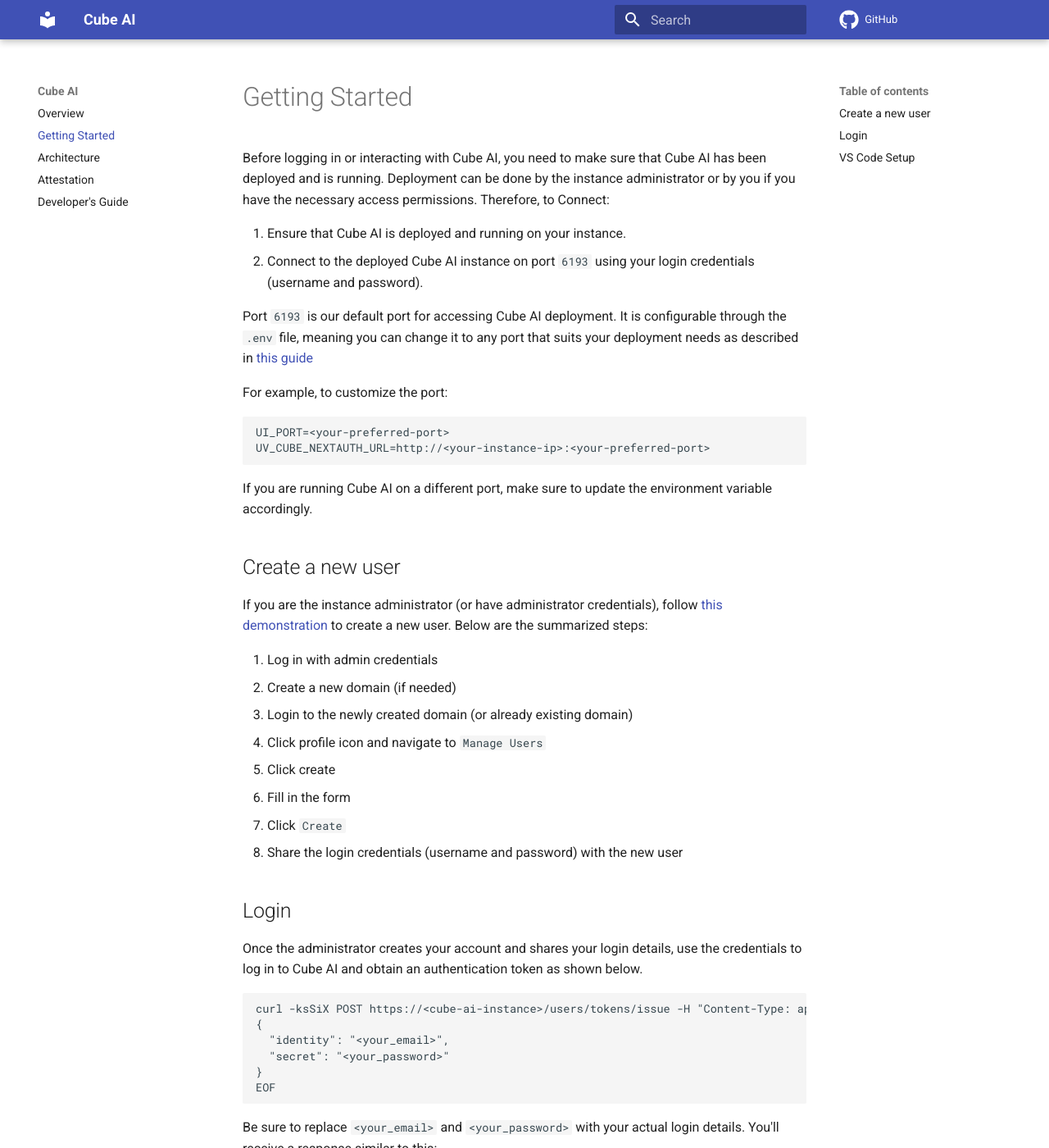
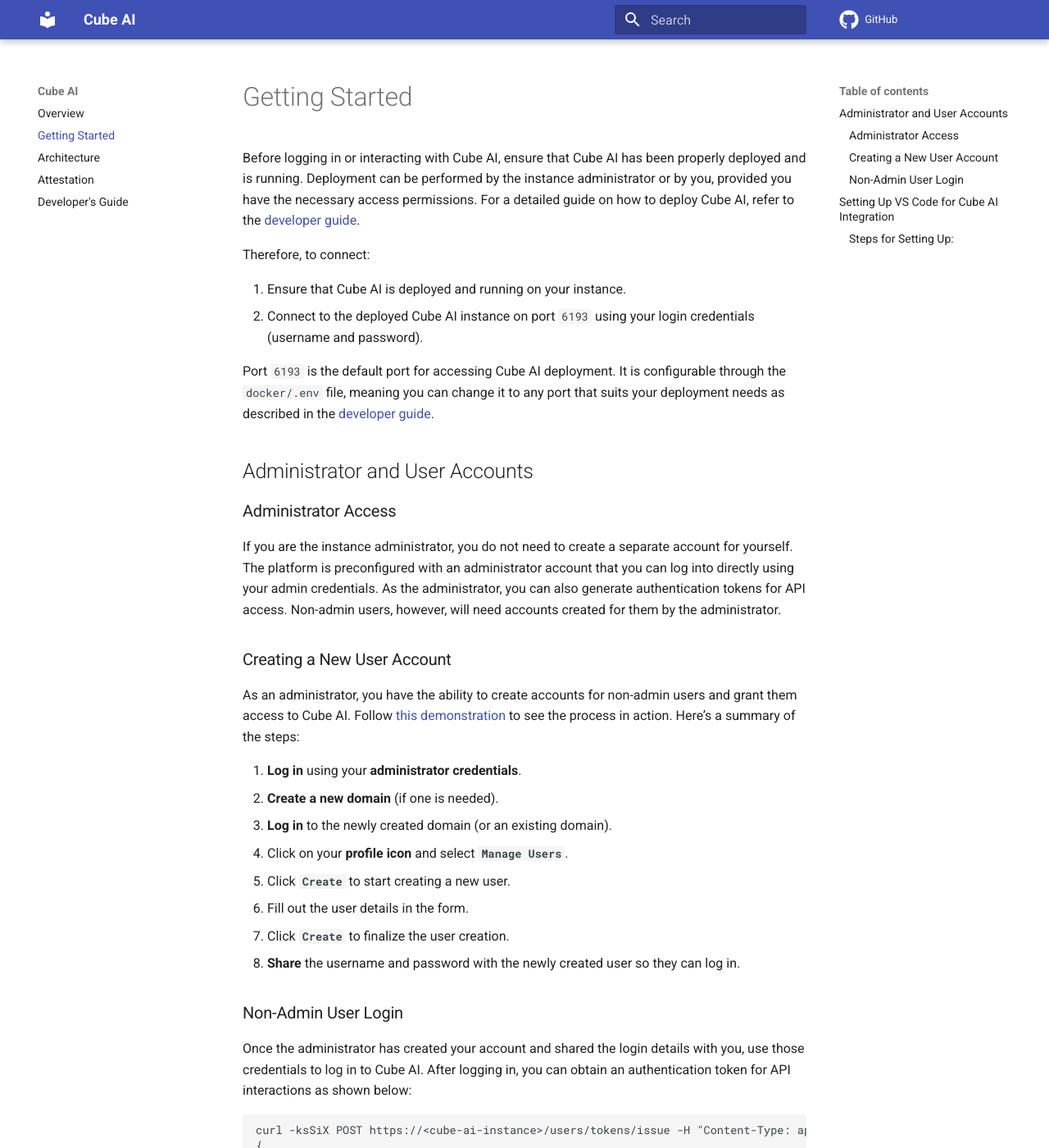
Before and after one commit to ultravioletrs/cube-docs, an MkDocs documentation site: the page built from docs/getting-started.md, in a window 1280 px wide and 1400 px high. Shown: the whole window at 82% size. Built offline with MkDocs 1.6.1 and Material for MkDocs 9.7.7, drawn with Linux system fonts in a browser that asks for light colours; comment, search, counter and statistics services are not loaded; some of the changed text lies outside the part shown.

Commit message:
Enhance docs
Signed-off-by: JeffMboya <jangina.mboya@gmail.com>

````diff
--- a/docs/developer-guide.md
+++ b/docs/developer-guide.md
@@ -1,8 +1,10 @@
 # Developer Guide
 
-This guide will help you get started with developing, deploying, and running Cube AI.
+This guide will help you get started with developing, testing, deploying, and running Cube AI.
 
 ## Cloning the Repository
+
+Clone Cube AI repository by running:
 
 ```bash
 git clone https://github.com/ultravioletrs/cube.git
@@ -11,6 +13,8 @@
 
 ## Pulling Docker Images
 
+Pull the Docker images by running:
+
 ```bash
 cd cube/docker/
 docker compose pull
@@ -18,23 +22,82 @@
 
 ## Running Services with Docker Compose
 
-You can run/start Cube AI services using Docker Compose as described in [this guide](https://github.com/ultravioletrs/cube/blob/main/hal/ubuntu/README.md).
+If you are running Cube AI on your local machine:
 
-To properly access Cube AI UI deployed on a different server, update the IP address entries in `docker/.env` as described in the above guide to point to your server IP address. The Cube AI UI can then be accessed through your browser at:
+1. **Update the Environment File**
+   Open the `docker/.env` file and set the `UV_CUBE_NEXTAUTH_URL` to point to `localhost` using the specified UI port (default is `6193`):
 
-```bash
-http://<your-server-ip-address>:6193
-```
+   ```bash
+   UV_CUBE_NEXTAUTH_URL=http://localhost:${UI_PORT}
+   ```
 
-For example, if you have deployed locally, use:
+2. **Start the Docker Containers**
+   Run the following command to start the services:
 
-```bash
-http://localhost:6193
-```
+   ```bash
+   docker compose up -d
+   ```
+
+3. **Access the UI**
+   Open your browser and navigate to:
+
+   ```bash
+   http://localhost:6193
+   ```
+
+If you are running Cube AI on a different server (e.g., a virtual machine or cloud instance):
+
+1. **Update the Environment File**
+    Open the `docker/.env` file and replace the placeholders with your server's IP address and UI port. For example, if your server's IP address is `209.18.187.53` and you are using the default port `6193`, update the file as follows:
+
+   ```bash
+   UI_PORT=6193
+   UV_CUBE_NEXTAUTH_URL=http://209.18.187.53:${UI_PORT}
+   ```
+
+   You can set a custom port if `6193` is unavailable or conflicts with other services. For instance, if you want to use port `8080`, update the `docker/.env` file as follows:
+
+   ```bash
+   UI_PORT=8080
+   UV_CUBE_NEXTAUTH_URL=http://209.18.187.53:${UI_PORT}
+   ```
+
+   Ensure the chosen port is open and not restricted by firewalls.
+
+2. **Start the Docker Containers**
+   Run the following command on the server:
+
+   ```bash
+   docker compose up -d
+   ```
+
+3. **Access the UI**
+   Open your browser and navigate to:
+
+   - For the default port:
+
+     ```bash
+     http://209.18.187.53:6193
+     ```
+
+   - For a custom port (e.g., `8080`):
+
+     ```bash
+     http://209.18.187.53:8080
+     ```
+
+After successfully deploying Cube AI, you can perform various tasks to set up and manage your instance. These include:
+
+- Managing domains
+- Managing users
+- Generating authentication tokens (using curl command)
+- Intergrating your `Cube AI` instance with `Continue` Visual Studio Code extension to leverage large language models (LLMs) directly within VS Code to assist with coding task
+
+For detailed instructions on the above tasks and more, refer to the [Getting Started Guide](https://github.com/ultravioletrs/cube-docs/blob/main/docs/getting-started.md).
 
 ## Open Web UI Integration
 
-Open Web UI is integrated into Cube AI to help in debugging and monitoring key performance metrics of the models, including response token/s, prompt token/s, total duration, and load duration. For more detailed setup and configuration instructions, refer to the [Open Web UI documentation](https://docs.openwebui.com/).
+Open Web UI is integrated into Cube AI to help in debugging and monitoring key performance metrics of the LLMs, including response token/s, prompt token/s, total duration, and load duration. For more detailed setup and configuration instructions, refer to the [Open Web UI documentation](https://docs.openwebui.com/).
 
 To access Open Web UI, once Cube AI services are up and running, open your browser and navigate to:
 
@@ -108,12 +171,12 @@
    Once SSH is set up, use `scp` to securely copy the `.tar.gz` file from step 1 to the CVM. For detailed steps, refer to the [SSH guide](https://github.com/ultravioletrs/cube/blob/main/hal/buildroot/ssh.md).
 
 5. **Decompress and Extract the Model Files on the CVM**
-  After transferring the archive to the CVM, log in to the CVM and use `gunzip` to decompress the `.tar.gz` file, then extract the `.tar` file:
+   After transferring the archive to the CVM, log in to the CVM and use `gunzip` to decompress the `.tar.gz` file, then extract the `.tar` file:
 
-    ```bash
-    gunzip model-name.tar.gz
-    tar -xvf model-name.tar
-    ```
+   ```bash
+   gunzip model-name.tar.gz
+   tar -xvf model-name.tar
+   ```
 
 6. **Copy the Extracted Model Files to the `ollama` Container**
 
--- a/docs/getting-started.md
+++ b/docs/getting-started.md
@@ -1,37 +1,36 @@
 # Getting Started
 
-Before logging in or interacting with Cube AI, you need to make sure that Cube AI has been deployed and is running. Deployment can be done by the instance administrator or by you if you have the necessary access permissions. Therefore, to Connect:
+Before logging in or interacting with Cube AI, ensure that Cube AI has been properly deployed and is running. Deployment can be performed by the instance administrator or by you, provided you have the necessary access permissions. For a detailed guide on how to deploy Cube AI, refer to the [developer guide](https://github.com/ultravioletrs/cube-docs/blob/main/docs/developer-guide.md).
+
+Therefore, to connect:
 
 1. Ensure that Cube AI is deployed and running on your instance.
 2. Connect to the deployed Cube AI instance on port `6193` using your login credentials (username and password).
 
-Port `6193` is our default port for accessing Cube AI deployment. It is configurable through the `.env` file, meaning you can change it to any port that suits your deployment needs as described in [this guide](https://github.com/ultravioletrs/cube/blob/main/hal/ubuntu/README.md)
+Port `6193` is the default port for accessing Cube AI deployment. It is configurable through the `docker/.env` file, meaning you can change it to any port that suits your deployment needs as described in the [developer guide](https://github.com/ultravioletrs/cube-docs/blob/main/docs/developer-guide.md).
 
-For example, to customize the port:
+## Administrator and User Accounts
 
-```bash
-UI_PORT=<your-preferred-port>
-UV_CUBE_NEXTAUTH_URL=http://<your-instance-ip>:<your-preferred-port>
-```
+### Administrator Access
 
-If you are running Cube AI on a different port, make sure to update the environment variable accordingly.
+If you are the instance administrator, you do not need to create a separate account for yourself. The platform is preconfigured with an administrator account that you can log into directly using your admin credentials. As the administrator, you can also generate authentication tokens for API access. Non-admin users, however, will need accounts created for them by the administrator.
 
-## Create a new user
+### Creating a New User Account
 
-If you are the instance administrator (or have administrator credentials), follow [this demonstration](https://jam.dev/c/f8d3fa47-7505-4201-b8ca-c0f724826237) to create a new user. Below are the summarized steps:
+As an administrator, you have the ability to create accounts for non-admin users and grant them access to Cube AI. Follow [this demonstration](https://jam.dev/c/f8d3fa47-7505-4201-b8ca-c0f724826237) to see the process in action. Here’s a summary of the steps:
 
-1. Log in with admin credentials
-2. Create a new domain (if needed)
-3. Login to the newly created domain (or already existing domain)
-4. Click profile icon and navigate to `Manage Users`
-5. Click create
-6. Fill in the form
-7. Click `Create`
-8. Share the login credentials (username and password) with the new user
+1. **Log in** using your **administrator credentials**.
+2. **Create a new domain** (if one is needed).
+3. **Log in** to the newly created domain (or an existing domain).
+4. Click on your **profile icon** and select **`Manage Users`**.
+5. Click **`Create`** to start creating a new user.
+6. Fill out the user details in the form.
+7. Click **`Create`** to finalize the user creation.
+8. **Share** the username and password with the newly created user so they can log in.
 
-## Login
+### Non-Admin User Login
 
-Once the administrator creates your account and shares your login details, use the credentials to log in to Cube AI and obtain an authentication token as shown below.
+Once the administrator has created your account and shared the login details with you, use those credentials to log in to Cube AI. After logging in, you can obtain an authentication token for API interactions as shown below:
 
 ```bash
 curl -ksSiX POST https://<cube-ai-instance>/users/tokens/issue -H "Content-Type: application/json" -d @- << EOF
@@ -42,7 +41,9 @@
 EOF
 ```
 
-Be sure to replace `<your_email>` and `<your_password>` with your actual login details. You'll receive a response similar to this:
+Replace `<your_email>` and `<your_password>` with the credentials provided by the administrator.
+
+You will receive a response similar to the following:
 
 ```bash
 HTTP/2 201
@@ -55,14 +56,20 @@
 {"access_token":"<access_token>","refresh_token":"<refresh_token>"}
 ```
 
-The `access_token` field in the response is your API token, which will be used for authentication in future API calls. The `refresh_token` field is a token you can use to obtain a new access token once the current one expires.
+The `access_token` field contains your API token, which is required for making authenticated API calls. The `refresh_token` can be used to obtain a new access token when the current one expires.
 
-## VS Code Setup
+## Setting Up VS Code for Cube AI Integration
 
-1. Download and install [VS Code](https://code.visualstudio.com/).
-2. In VS Code, download and install the [Continue extension](https://www.continue.dev/). This extension connects Cube AI models to your coding environment for assistance.
-3. Open the Continue extension, click the settings icon (`Configure Continue`), and open the `.continue/config.json` file (alternatively, you can navigate to the `.continue` folder in your project’s root directory via File Explorer or press `Ctrl+Shift+P` and type "Continue: Open config.json" in the Command Palette).
-4. Edit the `.continue/config.json` file to look like this:
+To maximize Cube AI’s potential within your development environment, you’ll need to integrate it with Visual Studio Code (VS Code) using the **Continue extension**. This extension enables you to directly interact with LLMs in TEE inside VS Code, providing intelligent code completion, code suggestions, and contextual insights.
+
+### Steps for Setting Up:
+
+1. **Download and install** [Visual Studio Code (VS Code)](https://code.visualstudio.com/).
+2. In VS Code, **download and install** the [Continue extension](https://www.continue.dev/), which connects Cube AI models to your development environment for enhanced coding assistance.
+3. **Open the Continue extension** by clicking the settings icon (gear icon), then select **`Configure Continue`**. This will open the `.continue/config.json` file. Alternatively:
+   - You can navigate to the `.continue` folder in your project’s root directory using File Explorer.
+   - Press `Ctrl+Shift+P` to open the Command Palette and search for **"Continue: Open config.json"**.
+4. **Edit** the `.continue/config.json` file to include the following configuration:
 
 ```json
 {
@@ -153,4 +160,6 @@
 }
 ```
 
+Update the `apiKey` with your `access token` and the `apiBase` with the URL of your Cube AI instance (if different from the default one). These values should reflect the actual deployment settings you're working with.
+
 For a more detailed explanation of how to connect to Cube AI with the continue extension, check out [this video demonstration](https://www.youtube.com/watch?v=BGpv_iTB2NE).
````
Also changed, not shown: docs/architecture.md (+4 -4 lines), docs/img/architecture.png.
